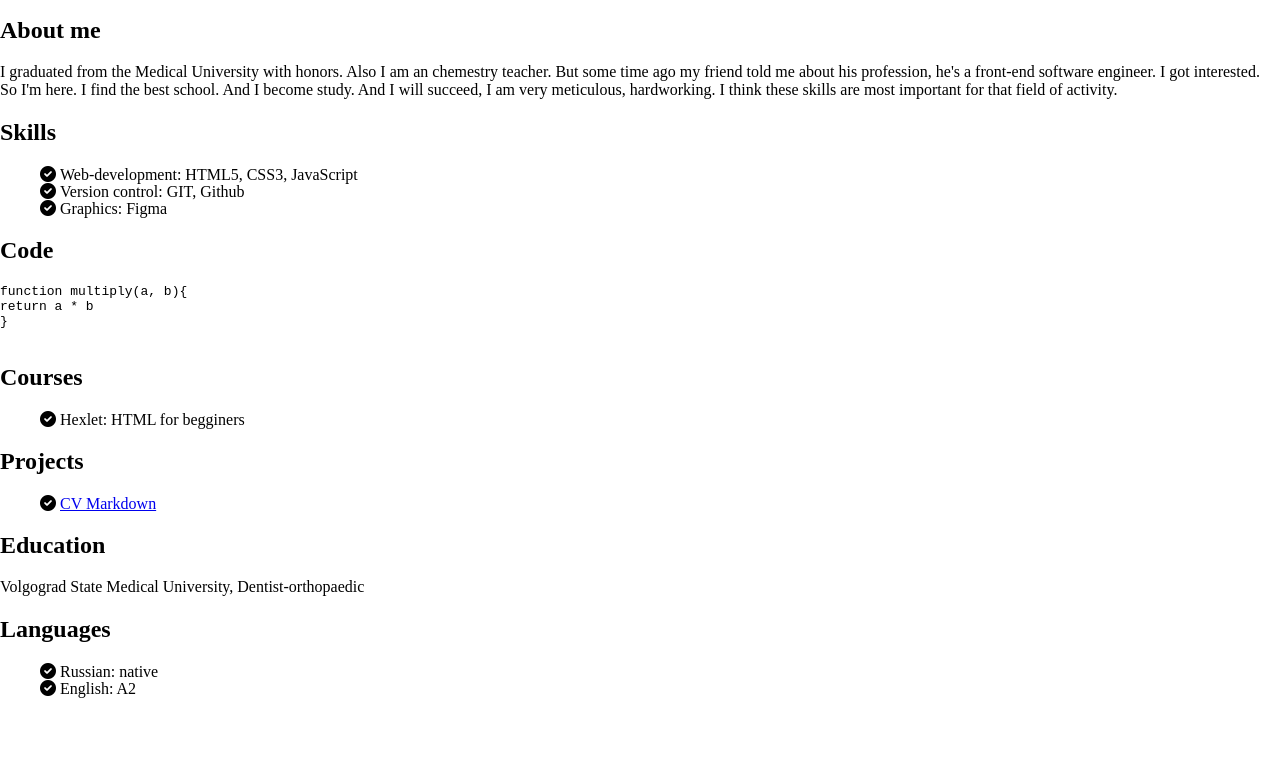
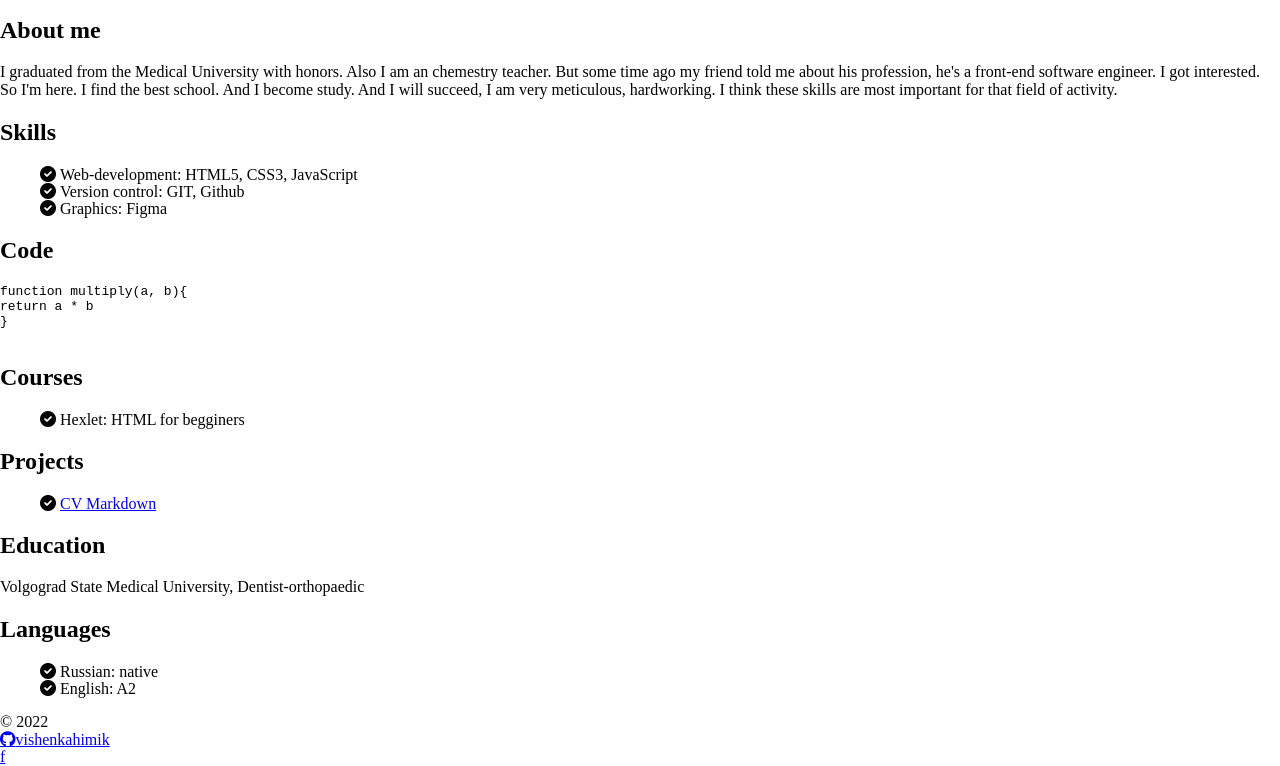
Before and after one commit to vishenkahimik/rsschool-cv, a plain HTML site: page index.html in a window 1280 px wide. Shown: the part 674-1440 px from the top of the page. Before the commit the page ends 1387 px from the top, so only its background shows below. Drawn offline with Linux system fonts and the light colour scheme; files whose address does not match are found by name.

Commit message:
feat: add footer

```diff
--- a/index.html
+++ b/index.html
@@ -129,7 +129,19 @@ return a * b
       </div>
     </main>
     <footer class="footer">
-      <div class="container"></div>
+      <div class="container footer">
+        <div class="footer-item">© <time datetime="2022">2022</time></div>
+        <div class="footer-item">
+          <a
+            class="github fa-brands fa-github"
+            href="https://github.com/vishenkahimik"
+            >vishenkahimik
+          </a>
+        </div>
+        <div class="footer-item">
+          <a class="footer-item-link" href="https://rs.school/js/">f</a>
+        </div>
+      </div>
     </footer>
   </body>
 </html>
```
